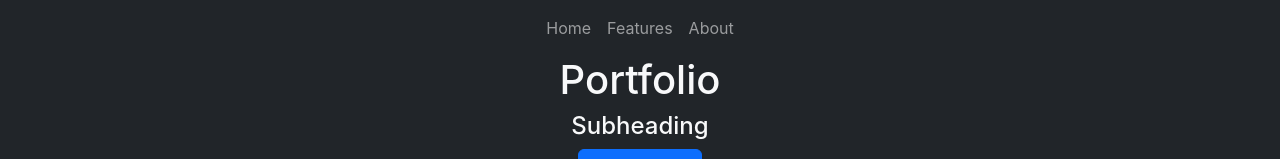
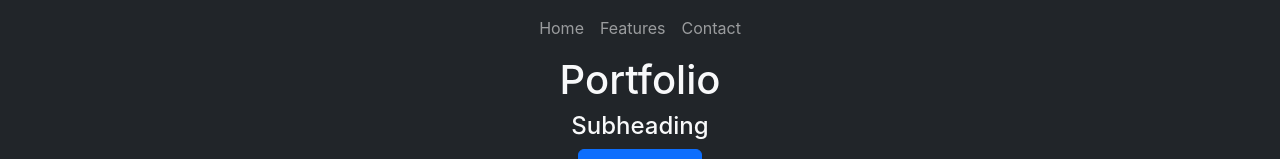
Before and after one commit to humblezxc/portfolio, a React (Create React App) app in the folder frontend/: page / in a window 1280 px wide. Shown: the top 159 px of the page. Built offline with nearby package versions, Linux system fonts and the light colour scheme.

Commit message:
Rewrited Header element

```diff
--- a/frontend/src/common/routes/AppRoutes.tsx
+++ b/frontend/src/common/routes/AppRoutes.tsx
@@ -2,11 +2,13 @@ import React from "react";
 import {Route, Routes} from "react-router-dom";
 import routes from "./Routes";
 import Home from "../../home/Home";
+import Contact from "../../contact/Contact";
 
 export default function AppRoutes() {
     return(
         <Routes>
             <Route path={routes.HOME} element={<Home/>}/>
+            <Route path={routes.CONTACT} element={<Contact/>}/>
         </Routes>
     );
 }
--- a/frontend/src/common/routes/Routes.tsx
+++ b/frontend/src/common/routes/Routes.tsx
@@ -1,5 +1,6 @@
 const routes = {
     HOME: "/",
+    CONTACT: "/contact"
 }
 
 export default routes;
--- a/frontend/src/common/view/Header.tsx
+++ b/frontend/src/common/view/Header.tsx
@@ -1,22 +1,19 @@
 import React from "react";
-import Container from 'react-bootstrap/Container';
-import Nav from 'react-bootstrap/Nav';
-import Navbar from 'react-bootstrap/Navbar';
+import { Link } from 'react-router-dom';
+import { Container, Nav, Navbar } from 'react-bootstrap';
 
-function Header() {
+function Header(): JSX.Element {
     return (
         <>
-            {/*<Container>*/}
-                <Navbar  bg="dark" variant="dark" expand="xl">
-                    <Container>
-                        <Nav className="me-auto collapse navbar-collapse d-flex justify-content-center">
-                            <Nav.Link href="#home">Home</Nav.Link>
-                            <Nav.Link href="#features">Features</Nav.Link>
-                            <Nav.Link href="#About">About</Nav.Link>
-                        </Nav>
-                    </Container>
-                </Navbar>
-            {/*</Container>*/}
+            <Navbar bg="dark" variant="dark" expand="xl">
+                <Container>
+                    <Nav className="me-auto collapse navbar-collapse d-flex justify-content-center">
+                        <Nav.Link as={Link} to="/" aria-label="Home">Home</Nav.Link>
+                        <Nav.Link as={Link} to="#features" aria-label="Features">Features</Nav.Link>
+                        <Nav.Link as={Link} to="/contact" aria-label="Contact">Contact</Nav.Link>
+                    </Nav>
+                </Container>
+            </Navbar>
         </>
     );
 }
```
